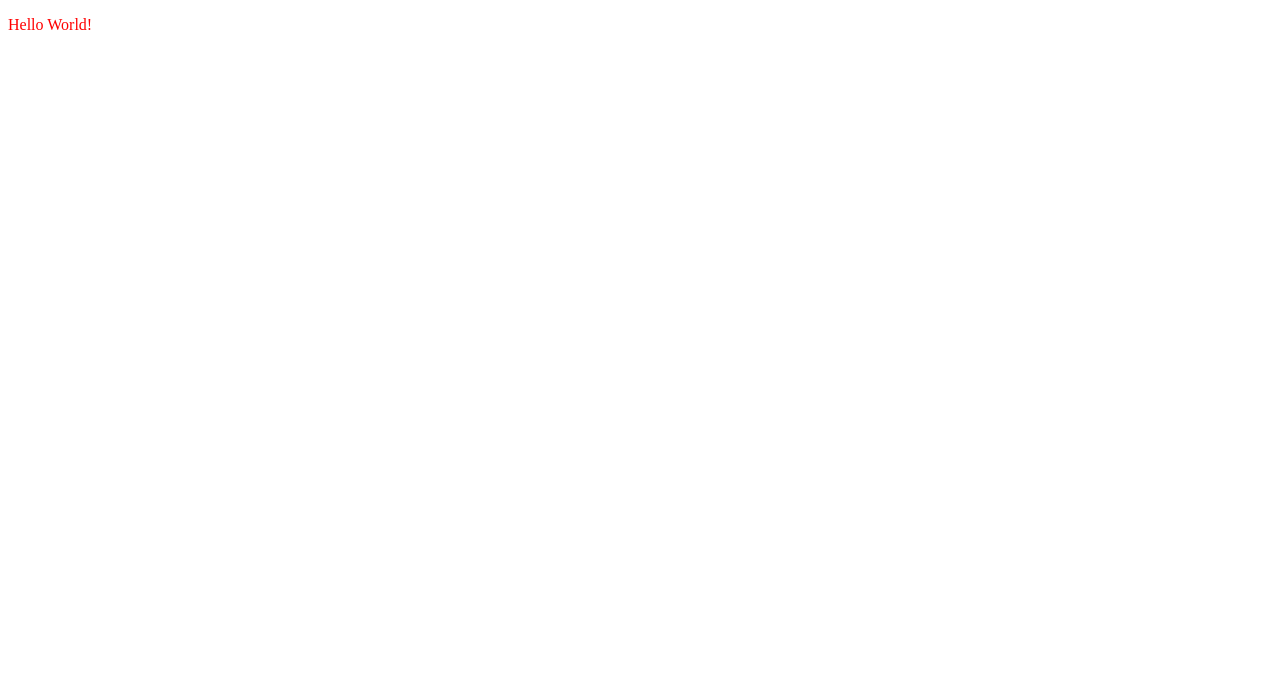
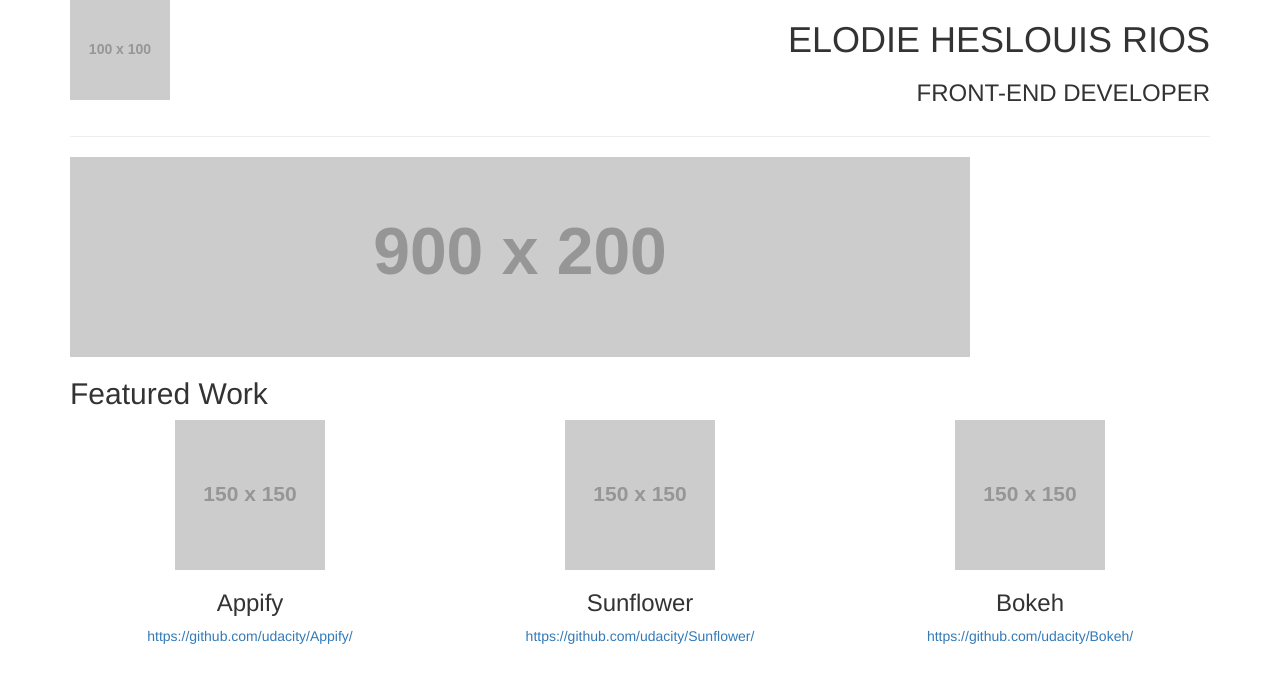
Before and after one commit to eheslouis/My-Portfolio, a plain HTML site: page index.html in a window 1280 px wide. Drawn offline with nearby package versions, Linux system fonts and the light colour scheme; placeholder pictures from the web are drawn by us.

Commit message:
First version - blank picture

```diff
--- a/css/style.css
+++ b/css/style.css
@@ -1,3 +1,6 @@
+* {
+    /*border: 1px solid red !important;*/
+}
+
 body{
-	color:red;
 }
--- a/index.html
+++ b/index.html
@@ -1,9 +1,57 @@
 <!DOCTYPE html>
 <html>
-<head>
-	<link rel="stylesheet" type="text/css" href="css/style.css">
-</head>
-<body>
-	<p>Hello World!
-</body>
+	<head>
+		<script type="text/javascript" src="js/jquery-1.11.2.min.js"></script>
+		<script type="text/javascript" src="js/bootstrap.min.js"></script>
+		<link rel="stylesheet" href="css/bootstrap.min.css">
+		<link rel="stylesheet" type="text/css" href="css/style.css">
+	</head>
+
+	<body>
+		<div class="container">
+			<div class="row">
+				<div class="col-md-3">
+					<!-- TODO add icon -->
+					<img class="logo" src="http://placehold.it/100x100">
+				</div>
+				<div class="col-md-9 text-uppercase text-right">
+					<h1 class="tittle-super text fine">Elodie Heslouis Rios</h1>
+					<h3>Front-End Developer</h3>
+				</div>
+			</div>
+			<div class="row">
+				<div class="col-md-12">
+					<hr>
+				</div>
+			</div>
+			<div class="row">
+				<div class="col-md-12">
+					<!-- TODO add pic -->
+					<img class="main-image" src="http://placehold.it/900x200">
+				</div>
+			</div>
+			<div class="row">
+				<div class="col-md-12">
+					<h2>Featured Work</h2>
+				</div>
+			</div>
+			<div class="row text-center">
+				<div class="col-md-4">
+					<img class="img-respnsive work-img" src="http://placehold.it/150x150" data-toggle="modal">
+					<h3>Appify</h3>
+					<p><a href="https://github.com/udacity/Appify/">https://github.com/udacity/Appify/</a></p>
+				</div>
+				<div class="col-md-4">
+					<img class="img-respnsive work-img" src="http://placehold.it/150x150" data-toggle="modal">
+					<h3>Sunflower</h3>
+					<p><a href="https://github.com/udacity/Sunflower/">https://github.com/udacity/Sunflower/</a></p>
+				</div>
+				<div class="col-md-4">
+					<img class="img-respnsive work-img" src="http://placehold.it/150x150" data-toggle="modal">
+					<h3>Bokeh</h3>
+					<p><a href="https://github.com/udacity/Bokeh/">https://github.com/udacity/Bokeh/</a></p>
+				</div>
+			</div>
+		</div>
+	</body>
 </html>
```
Also changed, not shown: css/bootstrap.min.css (added), js/bootstrap.min.js (added).
